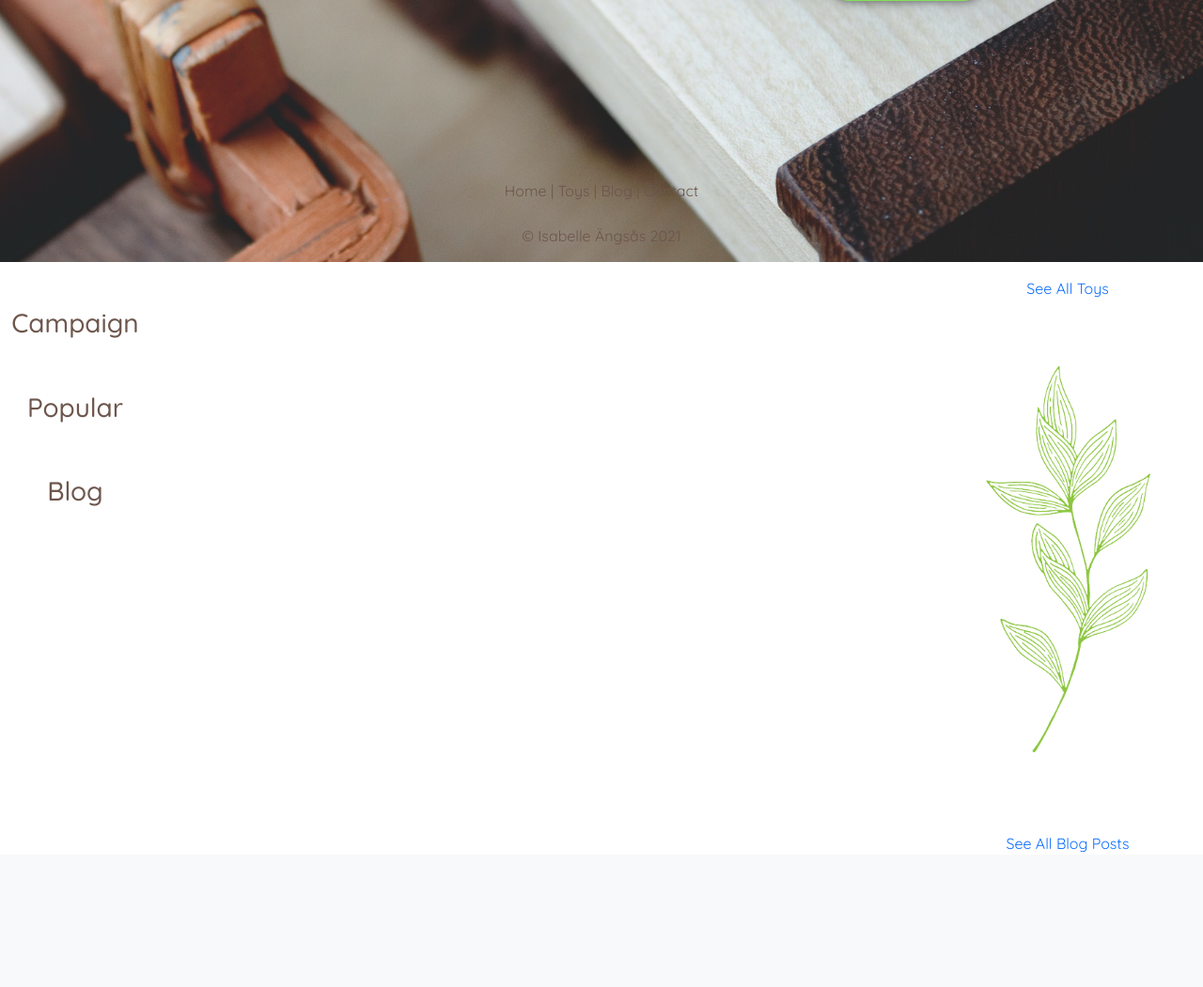
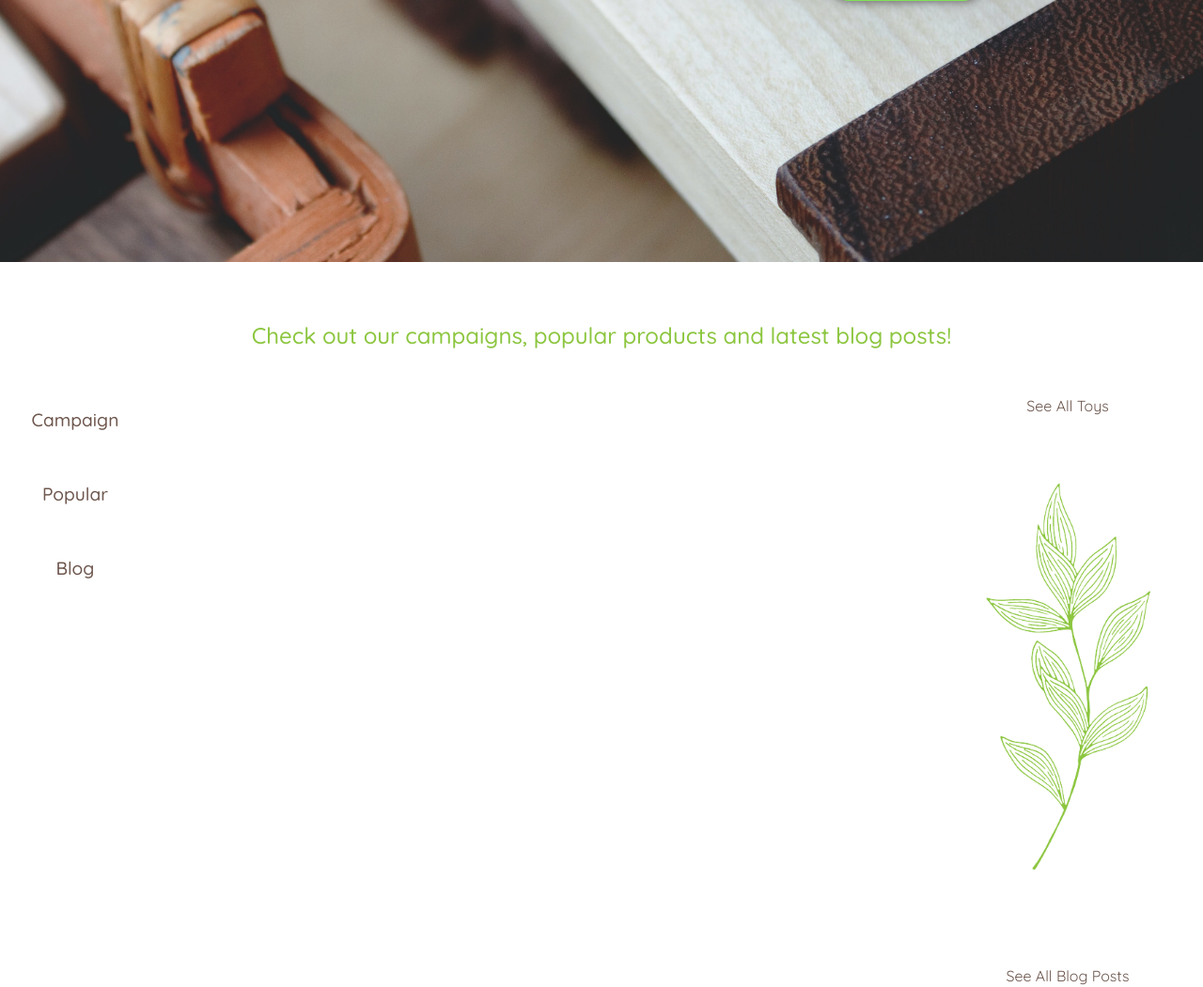
Before and after one commit to mmmangooo/Milestone-Project4, a Django app: page / in a window 1280 px wide. Shown: the part 521-1572 px from the top of the page at 94% size. Before the commit the page ends 1429 px from the top, so only its background shows below. Run offline with Django 3.2, Linux system fonts and the light colour scheme; data that the repository does not hold is empty; some libraries are stand-ins or nearby versions.

Commit message:
Fixed broken links, some adjustments of positions and headers and blog search

```diff
--- a/blog/templates/blog/blog_details.html
+++ b/blog/templates/blog/blog_details.html
@@ -17,7 +17,11 @@
 
             <p>{{ blogpost.content }}
             </p>
+<hr>
 
+<h5>Comments:</h5>
+{% if comments != 'None_None' %} <p>{{ blogpost.comments }} </p>
+{% else %} <p>This blog post has no comments yet.</p>{% endif %}
 <hr>
 
                 <h5 class="blog-comment-header">Comment on blogpost</h5>
--- a/home/templates/home/index.html
+++ b/home/templates/home/index.html
@@ -4,6 +4,8 @@
 
 
 {% block content %}
+<!-- Hero section -->
+
 <div class="index-hero container-fluid" style="background-image: url('{{ MEDIA_URL }}hero-img.jpg');">
     <div class="row justify-content-start justify-content-lg-end align-content-center h-100">
         <div class="col-12 col-lg-6">
@@ -15,13 +17,16 @@
     </div>
 </div>
 
+<!-- Section for showing popular products, products with campaign prices and latest blog posts -->
 
+<h3 class="index-header">Check out our campaigns, popular products and latest blog posts!</h3>
 
 <div class="container-fluid my-5 index-grid-container">
+
     <div class="row pb-5 align-items-center">
 
         <div class="col-12 col-lg-2 ">
-            <h3>Campaign</h3>
+            <h4>Campaign</h4>
         </div>
         {% for has_campaign in has_campaigns %}
         <div class="col-12 col-sm-4 col-lg-3">
@@ -34,7 +39,8 @@
                 {% endif %}
                 <p>{{ has_campaign.rating }}</p>
                 <p class="text-danger"> Now € {{ has_campaign.price }}!</p>
-                    <a href="{% url 'toy_details' has_campaign.id%}" class="btn rounded-pill submit-btn text-white my-2">Read
+                <a href="{% url 'toy_details' has_campaign.id%}"
+                    class="btn rounded-pill submit-btn text-white my-2">Read
                     more</a>
             </div>
         </div>
@@ -48,7 +54,7 @@
 
     <div class="row align-items-center pb-5">
         <div class="col-12 col-lg-2">
-                <h3>Popular</h3>
+            <h4>Popular</h4>
         </div>
         {% for toy in toys %}
         <div class="col-12 col-sm-4 col-lg-3">
@@ -62,8 +68,7 @@
                 <p>{{ toy.rating }}</p>
                 <p> {% if toy.campaign %} € {{toy.campaign.price }} {% else %} € {{toy.price }}
                     {%endif %}</p>
-                    <a href="{% url 'toy_details' toy.id%}" class="btn rounded-pill submit-btn text-white my-2">Read
-                        more</a>
+                <a href="{% url 'toy_details' toy.id%}" class="btn rounded-pill submit-btn text-white my-2">Info</a>
             </div>
         </div>
 
@@ -74,7 +79,7 @@
 
     <div class="row pb-5 align-items-center">
         <div class="col-12 col-lg-2">
-                <h3>Blog</h3>
+            <h4>Blog</h4>
         </div>
         {% for blogpost in blogposts %}
         <div class="col-12 col-sm-4 col-lg-3">
@@ -92,14 +97,15 @@
     </div>
 </div>
 
+<!-- Container with decorative image, and links to all toys and all blogposts pages, beside the sections's content-->
 <div class="container-fluid index-side-container my-3">
     <a href="{% url 'toys' %}">
-            <h4 class="index-link my-3"></h4>See All Toys
+        <h4 class="my-3"></h4>See All Toys
     </a>
     <img class="index-drawing my-5 invisible" src="{{ MEDIA_URL }}twig.png"
         alt="Drawing of green twig with delicate leaves">
     <a href="{% url 'blog' %}">
-            <h4 class="index-link my-3"></h4>See All Blog Posts
+        <h4 class="my-3"></h4>See All Blog Posts
     </a>
 </div>
 {% endblock %}
--- a/home/views.py
+++ b/home/views.py
@@ -8,7 +8,7 @@
 
     toys = Toy.objects.order_by('-rating')[:3]
     has_campaigns = Toy.objects.filter(campaign=True)[:3]
-    blogposts = BlogPost.objects.all()[:3]
+    blogposts = BlogPost.objects.all().order_by('-posted_date')[:3]
    # if blogposts.comments:
     #    blogcomments = blogposts.comments.all()
 
--- a/profiles/views.py
+++ b/profiles/views.py
@@ -32,7 +32,7 @@
     else:
         form = UserProfileForm(instance=profile)
 
-    orders = profile.orders.all()
+    orders = profile.orders.all().order_by('-date')
 
     context = {
         'form': form,
--- a/static/css/base.css
+++ b/static/css/base.css
@@ -67,6 +67,7 @@
 
 a {
     text-decoration: none;
+    color: #6D564D;
 }
 
 hr {
@@ -176,6 +177,11 @@
     color: #747272;
 }
 
+.index-header {
+    color: #8CC63F;
+    margin: 4rem 0 1rem;
+    font-size: 1.5rem;
+}
 
 .index-grid-container {
     width: 75%;
@@ -186,10 +192,6 @@
     width: 20%;
     position: absolute;
     right: 1rem;
-}
-
-.index-link {
-    float: right;
 }
 
 .index-drawing {
@@ -533,6 +535,12 @@
     font-size: 1.2rem;
 }
 
+.back-from-search {
+    color: #6D564D;
+    position: absolute;
+    left: 2rem;
+}
+
 /*------------------- Footer */
 
 .page-footer {
--- a/templates/base.html
+++ b/templates/base.html
@@ -77,9 +77,10 @@
 
 
         {% endblock %}
+
         <!-- Including footer -->
 
-        {% include 'includes/footer.html' %}
+
     </main>
 
 
--- a/toys/templates/toys/toys.html
+++ b/toys/templates/toys/toys.html
@@ -8,7 +8,7 @@
 <div class="container-fluid all-toys-wrapper">
   <h3>Our Toys</h3>
   {% if request.user.is_superuser %}
-  <a class="add-toy-link" href=""><span><i class="fas fa-plus"></i> Add Toy</span></a>
+  <a class="add-toy-link" href="{% url 'add_toy' %}"><span><i class="fas fa-plus"></i> Add Toy</span></a>
   {% endif %}
   <div class="container-fluid mt-5">
     <div class="toys-select-container">
```
Also changed, not shown: blog/templates/blog/blog.html (+9 -5 lines), profiles/forms.py (+19 -19 lines). Lines whose indentation alone changed are shown as unchanged.
